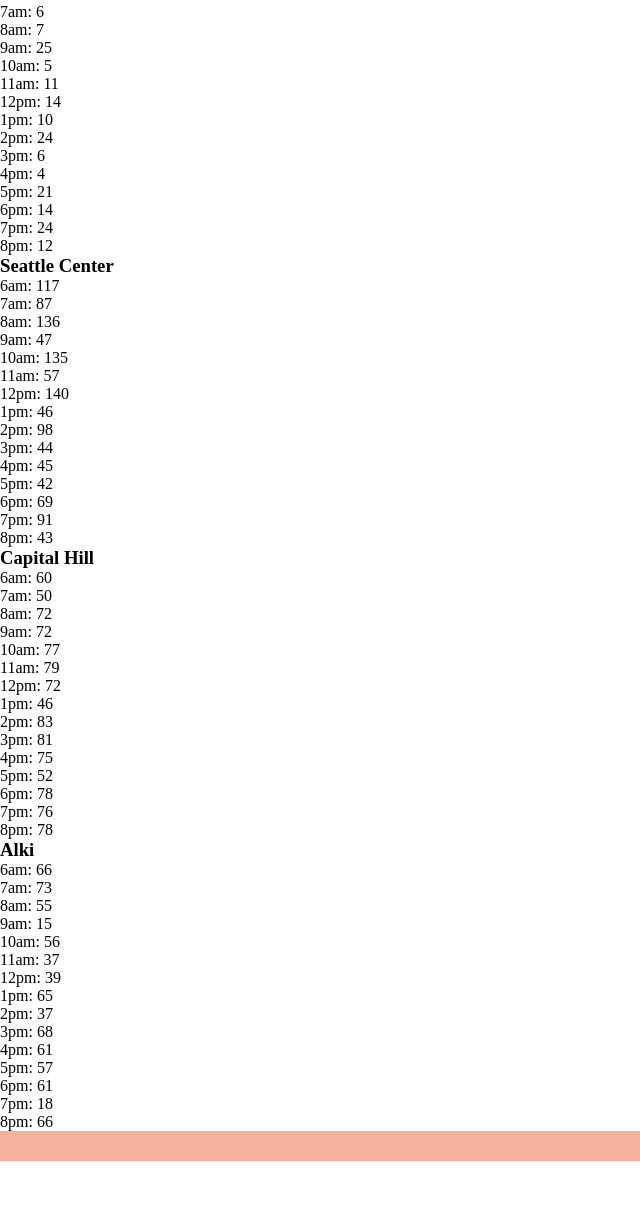
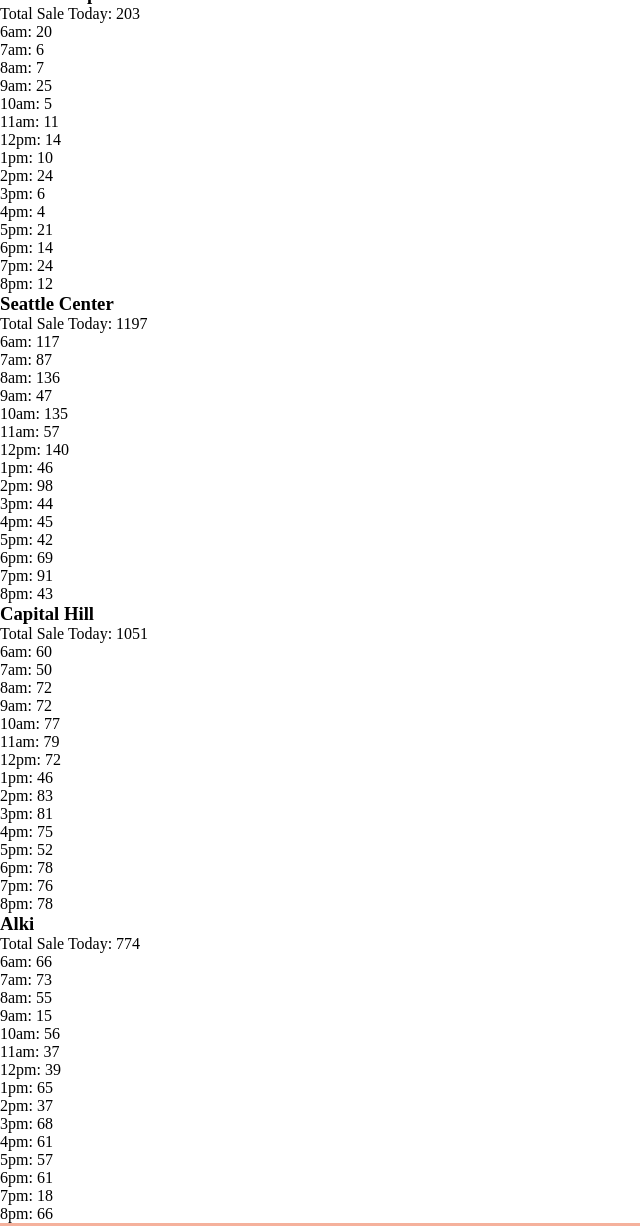
Before and after one commit to TannerSeramur/cookie-stand, a plain HTML site: page sales.html in a window 1280 px wide. Shown: the part 359-1585 px from the top of the page, without its empty margins (0-640 px from the left). Before the commit the page ends 1520 px from the top, so only its background shows below. Drawn offline with Linux system fonts and the light colour scheme.

Commit message:
forgot to total my sales

```diff
--- a/app.js
+++ b/app.js
@@ -41,6 +41,10 @@ var shop1 = {
             listItem.textContent =hours[i] + ': ' + shop1.hourlySales[i];
             element.appendChild(listItem);
         }
+        var element = document.getElementById('store-title1');
+        var newText = document.createElement('p');
+        newText.textContent = 'Total Sale Today: ' + shop1.totalSale;
+        element.appendChild(newText);
     }
 
 }
@@ -80,6 +84,10 @@ var shop2 = {
             listItem.textContent =hours[i] + ': ' + shop2.hourlySales[i];
             element.appendChild(listItem);
         }
+        var element = document.getElementById('store-title2');
+        var newText = document.createElement('p');
+        newText.textContent = 'Total Sale Today: ' + shop2.totalSale;
+        element.appendChild(newText);
     }
 
 }
@@ -119,6 +127,10 @@ var shop3 = {
             listItem.textContent =hours[i] + ': ' + shop3.hourlySales[i];
             element.appendChild(listItem);
         }
+        var element = document.getElementById('store-title3');
+        var newText = document.createElement('p');
+        newText.textContent = 'Total Sale Today: ' + shop3.totalSale;
+        element.appendChild(newText);
     }
 
 }
@@ -158,6 +170,10 @@ var shop4 = {
             listItem.textContent =hours[i] + ': ' + shop4.hourlySales[i];
             element.appendChild(listItem);
         }
+        var element = document.getElementById('store-title4');
+        var newText = document.createElement('p');
+        newText.textContent = 'Total Sale Today: ' + shop4.totalSale;
+        element.appendChild(newText);
     }
 
 }
@@ -197,6 +213,10 @@ var shop5 = {
             listItem.textContent =hours[i] + ': ' + shop5.hourlySales[i];
             element.appendChild(listItem);
         }
+        var element = document.getElementById('store-title5');
+        var newText = document.createElement('p');
+        newText.textContent = 'Total Sale Today: ' + shop5.totalSale;
+        element.appendChild(newText);
     }
 
 }
--- a/style.css
+++ b/style.css
@@ -24,7 +24,7 @@ html{
 
 nav{
     background-color: #f5b19c;
-    height: 30px;
+    height: 32px;
     width: 100vw;
     margin: 0;
     padding: 0;
@@ -46,7 +46,7 @@ nav{
     /* background:yellow; */
     display: none;
     position: absolute;
-    top:65px;
+    top:67px;
     left:-10px;
     background-color: #f9f9f9;
     min-width: 160px;
```
